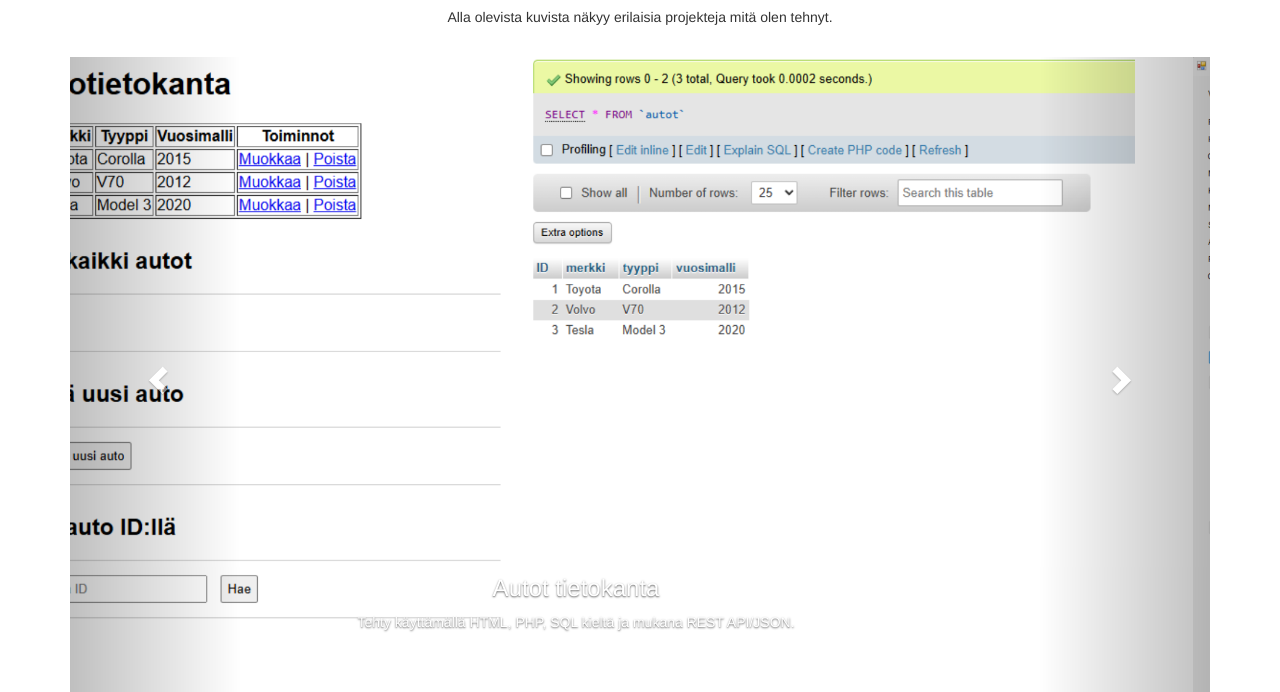
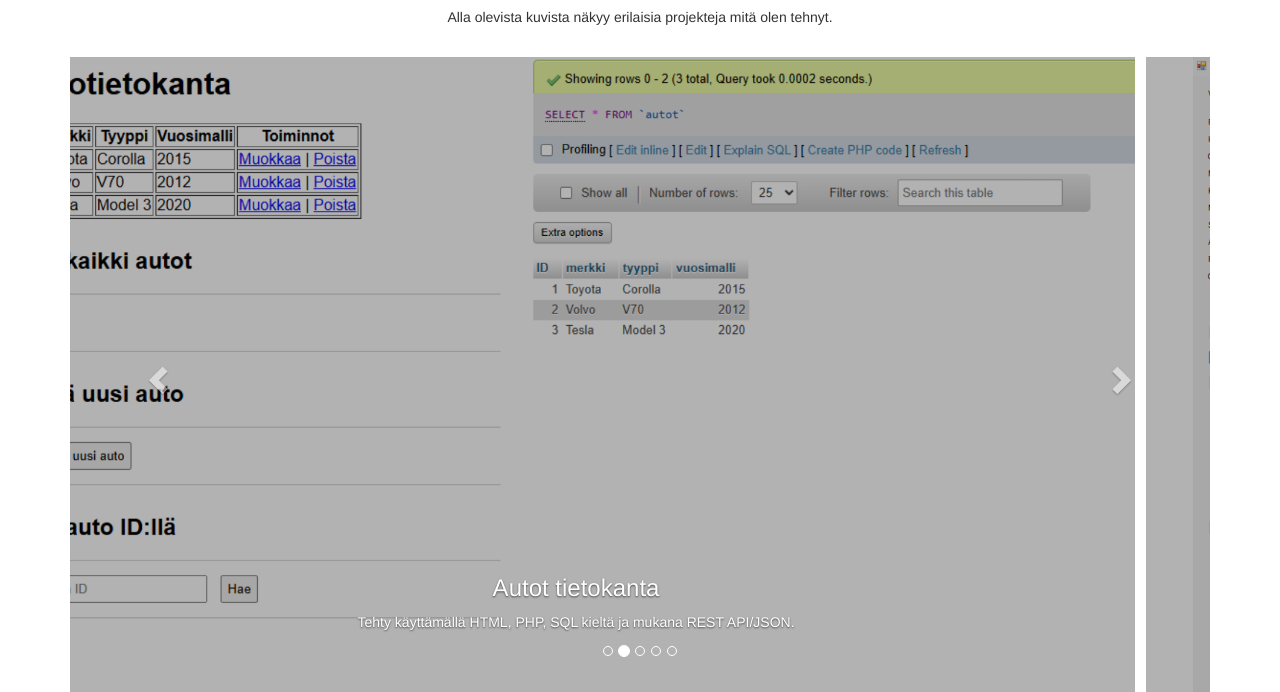
Before and after one commit to JaakkoJ1/JaakkoJ1.github.io, a plain HTML site: page projektit.html in a window 1280 px wide. Shown: the part 347-1039 px from the top of the page. Drawn offline with nearby package versions, Linux system fonts and the light colour scheme.

Commit message:
Update styles.css

```diff
--- a/css/styles.css
+++ b/css/styles.css
@@ -5,3 +5,15 @@ h3, p {
 img {
     padding-right: 1%;
 }
+
+.carousel-control.left, .carousel-control.right {
+    background-image: none !important;
+}
+
+.carousel-control.left::before, .carousel-control.right::before {
+    content: none !important;
+}
+
+.carousel-inner .item img {
+    filter: brightness(70%);
+}
```
